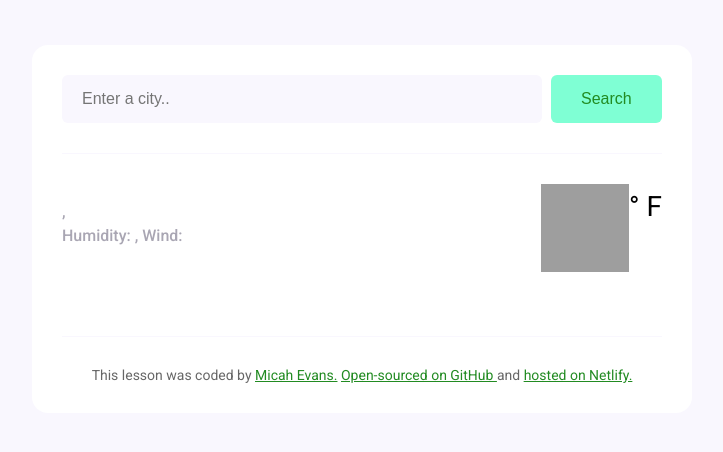
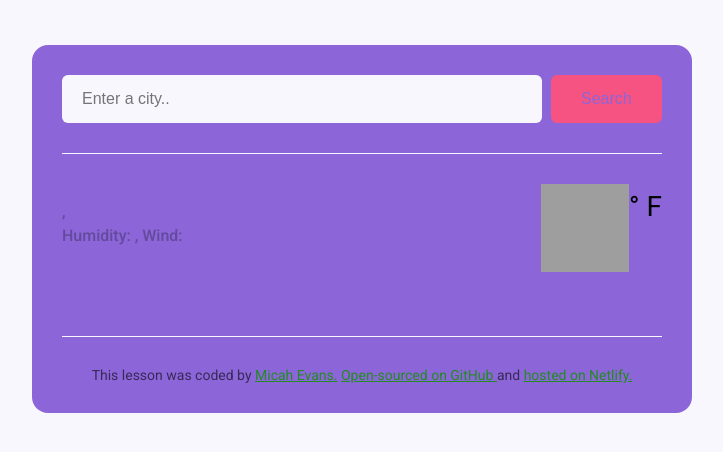
Before and after one commit to mic5678/vanilla-weather-project, a plain HTML site: page index.html in a window 1280 px wide. Shown: the whole page, without its empty margins (278-1001 px from the left). Drawn offline with nearby package versions, Linux system fonts and the light colour scheme; no server answers; grey boxes are pictures that could not be loaded.

Commit message:
updated style.css only

```diff
--- a/src/style.css
+++ b/src/style.css
@@ -7,7 +7,7 @@
   color: forestgreen;
 }
 .weather-app {
-  background: white;
+  background: #8c66d9;
   max-width: 600px;
   margin: 45px auto;
   box-shadow: 0 30 px 50 px rgba(65, 50, 100, 0.08);
@@ -30,13 +30,13 @@
 }
 
 .search-form-button {
-  background: aquamarine;
+  background: #f65282;
   padding: 15px 30px;
   border: none;
   font-size: 16px;
   margin-left: 5px;
   border-radius: 6px;
-  color: forestgreen;
+  color: #8c66d9;
 }
 
 main {
```
